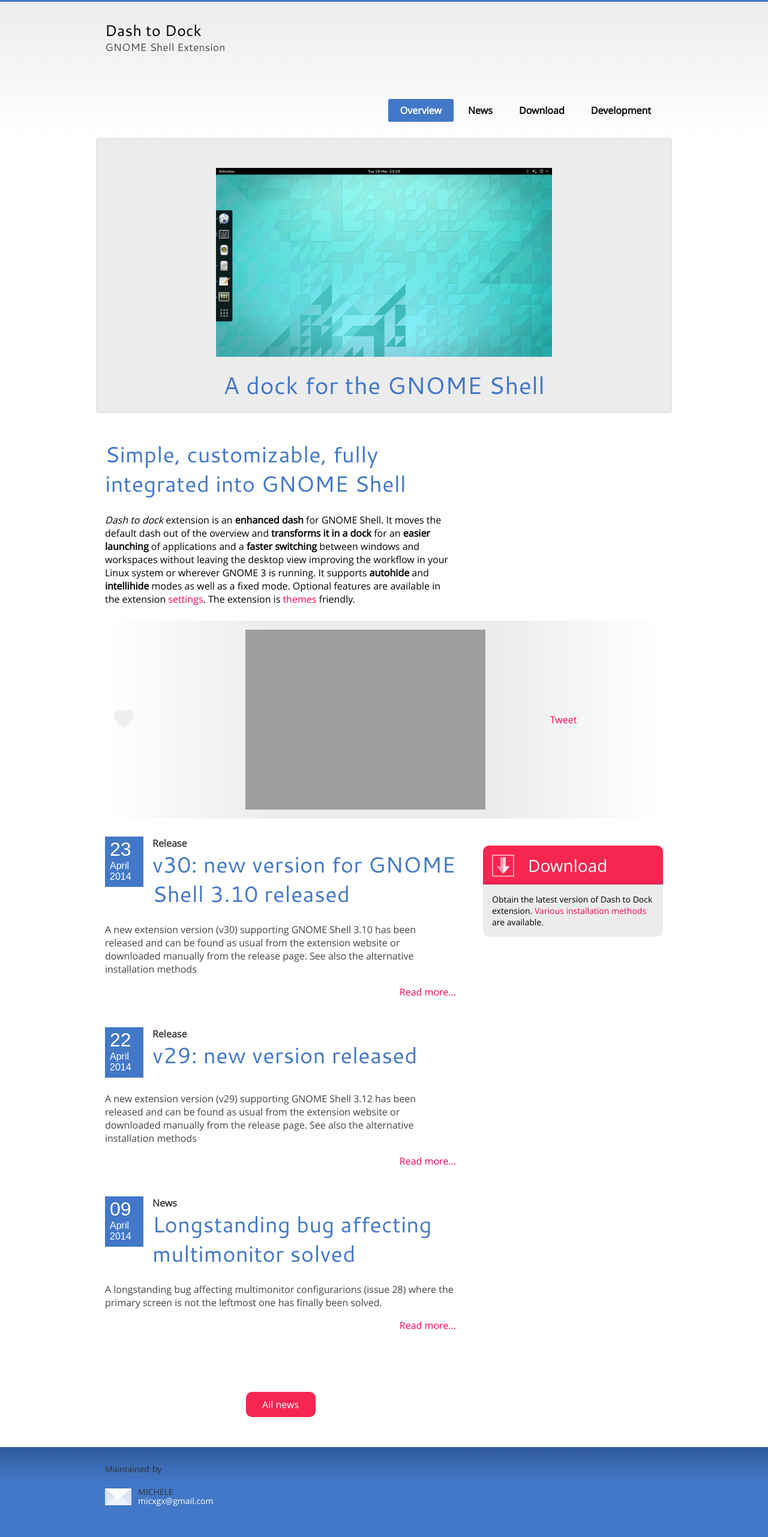
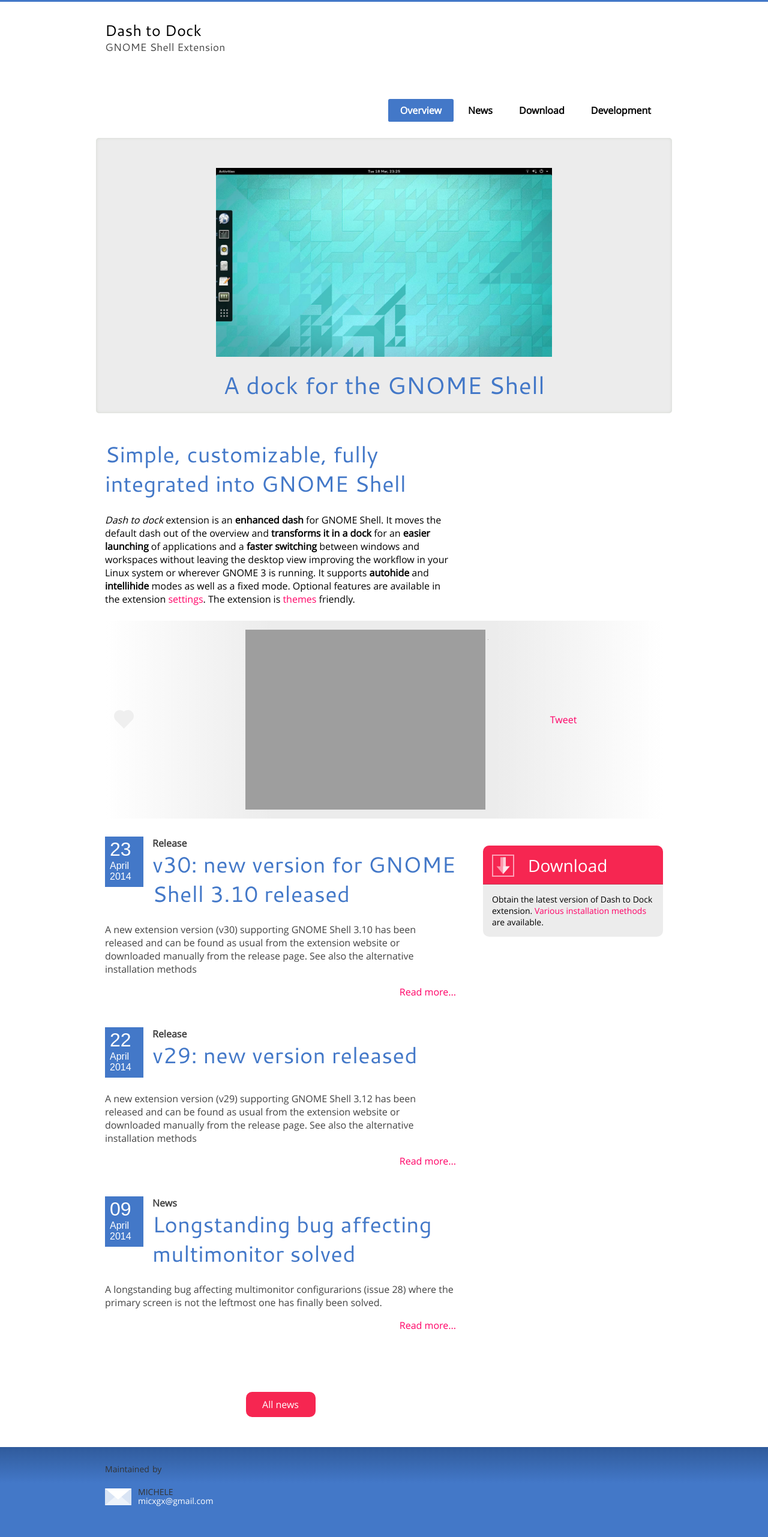
Before and after one commit to micheleg/dash-to-dock, a Jekyll site: the page built from index.md, in a window 1280 px wide. Shown: the whole page at 60% size. Built offline with Jekyll 4.4.1, drawn with Linux system fonts in a browser that asks for light colours; Markdown is read by kramdown in place of the engine named in the settings; comment, search, counter and statistics services are not loaded; grey boxes are pictures that could not be loaded.

Commit message:
Revert "Add header background gradient."
This reverts commit e74b100b13037f382bc1a4719fbfe5e01e5f225c.

```diff
--- a/css/style.css
+++ b/css/style.css
@@ -53,7 +53,6 @@
 header {
    padding:30px 0px 15px 0px;
    border-top: 3px solid {{ page.LightBlue }} ;
-   background: linear-gradient(to top , white  0% ,  #ececec  100%) no-repeat;
 }
 
 header h1 {
```
